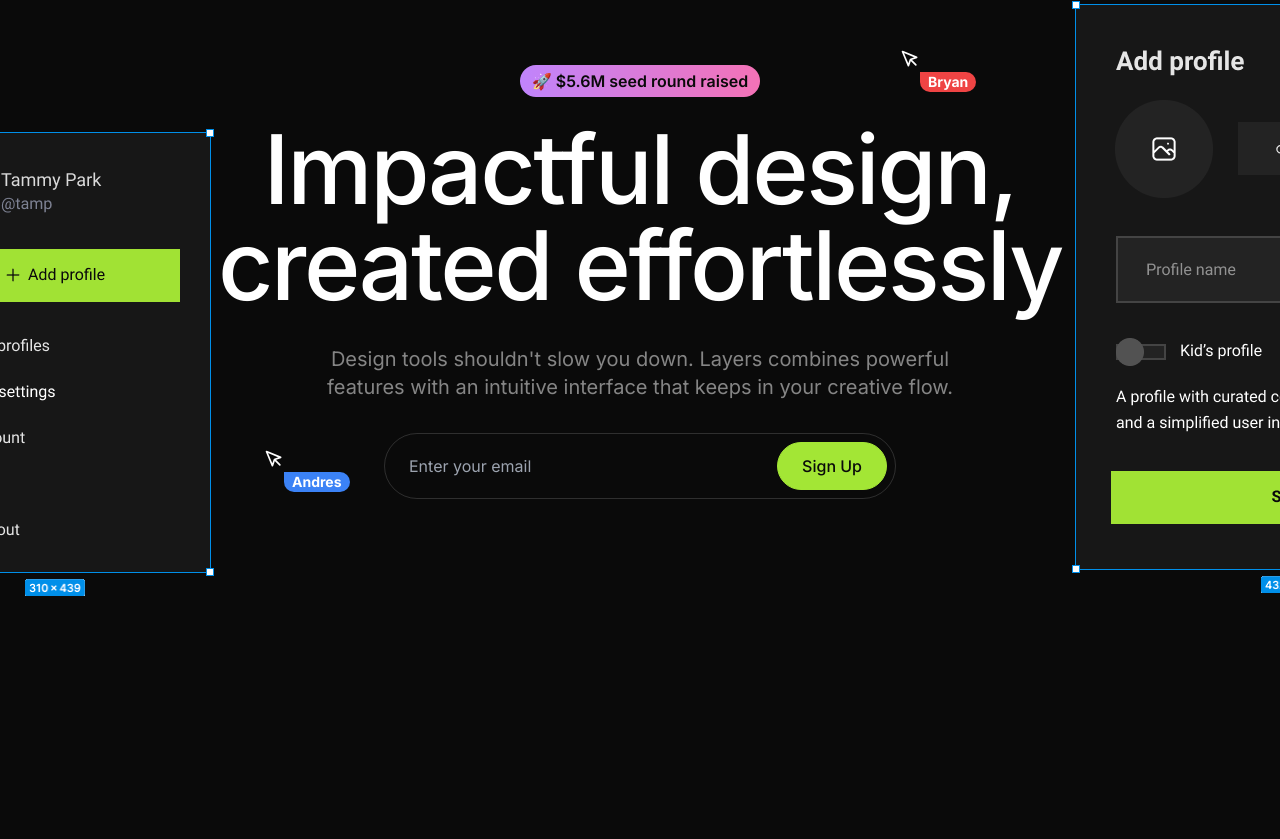
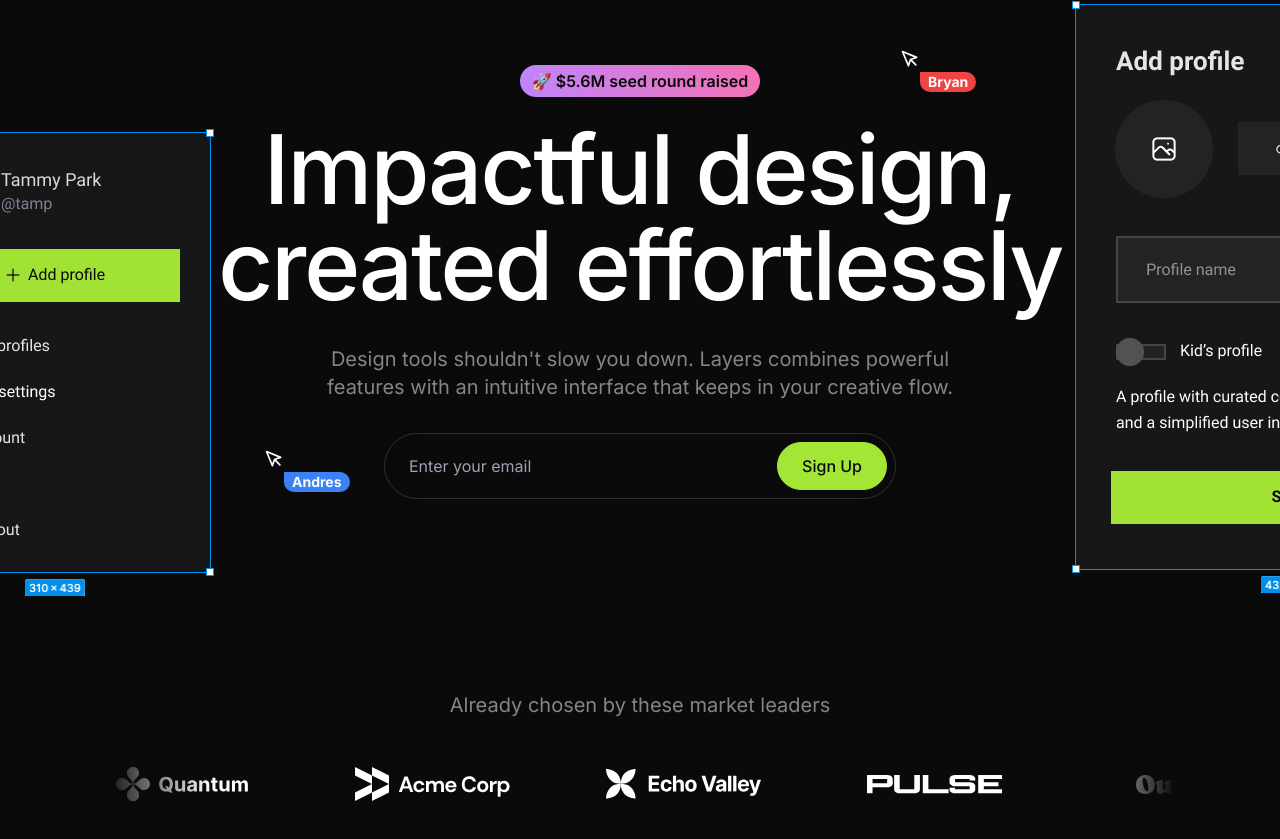
Before and after one commit to Harshalvk/Layers, a Next.js app: page / in a window 1280 px wide. Shown: the part 161-1000 px from the top of the page. Before the commit the page ends 800 px from the top, so only its background shows below. Built offline with nearby package versions, Linux system fonts and the light colour scheme.

Commit message:
ADD: Logo ticker section

```diff
--- a/src/app/page.tsx
+++ b/src/app/page.tsx
@@ -1,4 +1,5 @@
 import Hero from "@/sections/Hero";
+import LogoTicker from "@/sections/LogoTicker";
 import Navbar from "@/sections/Navbar";
 
 export default function Home() {
@@ -6,6 +7,7 @@
     <div>
       <Navbar />
       <Hero />
+      <LogoTicker/>
     </div>
   );
 }
--- a/src/sections/LogoTicker.tsx
+++ b/src/sections/LogoTicker.tsx
@@ -6,6 +6,7 @@
 import apexLogo from "@/assets/images/apex.svg";
 import celestialLogo from "@/assets/images/celestial.svg";
 import twiceLogo from "@/assets/images/twice.svg";
+import Image from "next/image";
 
 const logos = [
   { name: "Quantum", image: quantumLogo },
@@ -19,5 +20,20 @@
 ];
 
 export default function LogoTicker() {
-    return <div>Logo Ticker</div>;
+  return (
+    <section className="py-24 overflow-x-clip">
+      <div className="container">
+        <h3 className="text-center text-white/50 text-xl">
+          Already chosen by these market leaders
+        </h3>
+        <div className="overflow-hidden mt-12 [mask-image:linear-gradient(to_right,transparent,black_10%,black_90%,transparent)]">
+          <div className="flex gap-24 pr-24">
+            {logos.map((logo) => (
+              <Image src={logo.image} key={logo.name} alt={logo.name} />
+            ))}
+          </div>
+        </div>
+      </div>
+    </section>
+  );
 }
```
Lines whose indentation alone changed are shown as unchanged.
